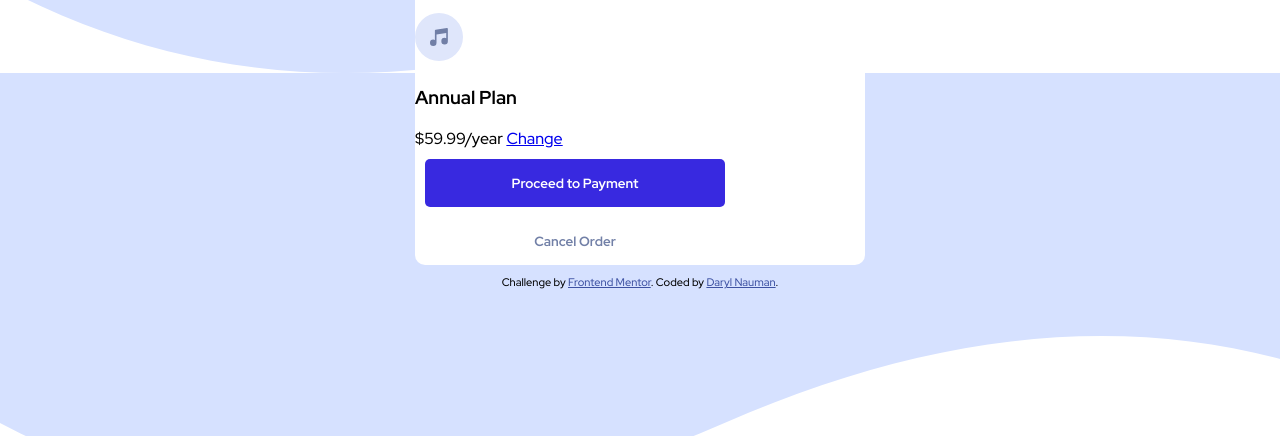
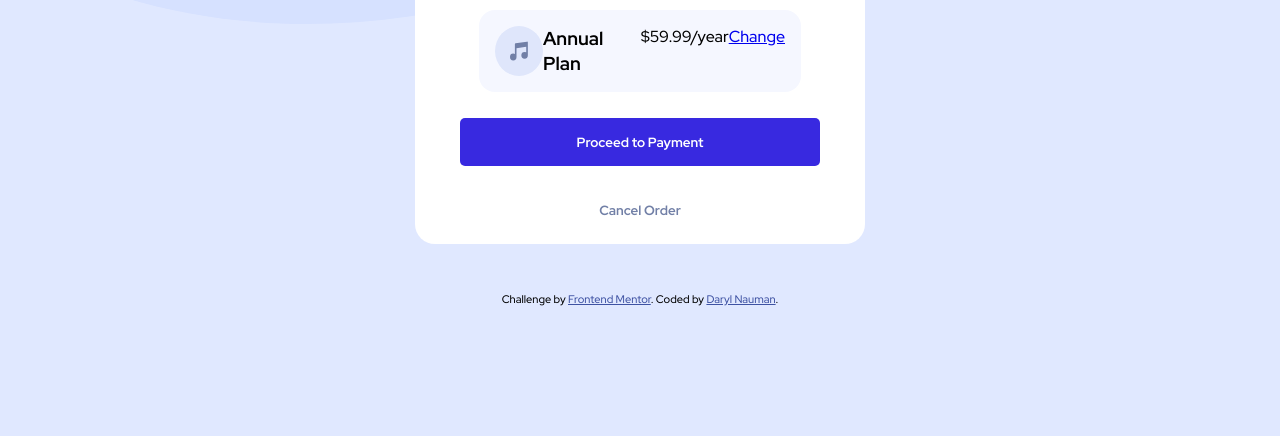
Before and after one commit to darylnauman/FM-order-summary-component, a plain HTML site: page index.html in a window 1280 px wide. Shown: the part 364-800 px from the top of the page. Drawn offline with Linux system fonts and the light colour scheme.

Commit message:
additional work on background image and color, began working on pricing plan area

```diff
--- a/assets/css/style.css
+++ b/assets/css/style.css
@@ -10,10 +10,19 @@
     --darkBlue: hsl(223, 47%, 23%);
 }
 
+* {
+    margin: 0;
+}
+
 body {
     background-image: url("../images/pattern-background-desktop.svg");
+    background-repeat: no-repeat;
+    background-size: contain;
+    background-color: var(--paleBlue);
     font-family: "Red Hat Display", sans-serif;
     font-size: 16px;
+    display: block;
+    justify-content: center;
 }
 
 h1 {
@@ -26,6 +35,25 @@ p {
     color: var(--desaturatedBlue);
 }
 
+a:hover {
+    text-decoration: none;
+    cursor: pointer;
+}
+
+button {
+    padding: 15px;
+    width: 80%;
+    margin: 10px;
+    border-radius: 5px;
+    font-weight: 700;
+    font-family: "Red Hat Display", sans-serif;
+    border-width: 0px;
+}
+
+img {
+    border-radius: 7px 7px 0px 0px;
+}
+
 .attribution {
     font-size: 11px;
     text-align: center;
@@ -35,20 +63,9 @@ p {
     color: hsl(228, 45%, 44%);
 }
 
-a:hover {
-    text-decoration: none;
-    cursor: pointer;
-}
-
-button {
-    display: block;
-    padding: 15px;
-    width: 300px;
-    margin: 10px;
-    border-radius: 5px;
-    font-weight: 700;
-    font-family: "Red Hat Display", sans-serif;
-    border-width: 0px;
+.body-text {
+    text-align: center;
+    margin: 0 2rem 0 2rem;
 }
 
 .btn-payment {
@@ -71,18 +88,28 @@ button {
     cursor: pointer;
 }
 
+.button-container {
+    display: flex;
+    align-items: center;
+    flex-direction: column;
+}
+
 .card {
     background-color: white;
-    /* border: 2px solid black; */
-    border-radius: 10px;
+    border-radius: 20px;
     width: 450px;
-    margin: 0 auto;
+    margin: 3rem auto;
 }
 
 .card p {
     text-align: center;
 }
 
-img {
-    border-radius: 7px 7px 0px 0px;
+.pricing-plan {
+    display: flex;
+    justify-content: space-between;
+    margin: 1rem 4rem 1rem 4rem;
+    padding: 1rem;
+    border-radius: 1rem;
+    background-color: var(--veryPaleBlue);
 }
--- a/index.html
+++ b/index.html
@@ -23,13 +23,15 @@
 
         <title>Frontend Mentor | Order summary card</title>
     </head>
-    <body style="display: block; justify-content: center">
+    <body>
         <div class="card">
+            <figure>
                 <img
                     class="card-img-top"
                     src="./assets/images/illustration-hero.svg"
                     alt="..."
                 />
+            </figure>
 
             <div class="card-body">
                 <h1 class="card-title">Order Summary</h1>
@@ -38,25 +40,27 @@
                     podcasts on any device anywhere you like!
                 </p>
 
-                <div>
+                <div class="pricing-plan">
                     <img src="./assets/images/icon-music.svg" alt="..." />
                     <h3>Annual Plan</h3>
                     $59.99/year
                     <a href="#" class="card-link">Change</a>
                 </div>
 
+                <div class="button-container">
                     <button class="btn-payment">Proceed to Payment</button>
                     <button class="btn-cancel">Cancel Order</button>
                 </div>
             </div>
+        </div>
 
-        <div class="attribution">
+        <footer class="attribution">
             Challenge by
             <a
                 href="https://www.frontendmentor.io?ref=challenge"
                 target="_blank"
                 >Frontend Mentor</a
             >. Coded by <a href="#">Daryl Nauman</a>.
-        </div>
+        </footer>
     </body>
 </html>
```
Lines whose indentation alone changed are shown as unchanged.
